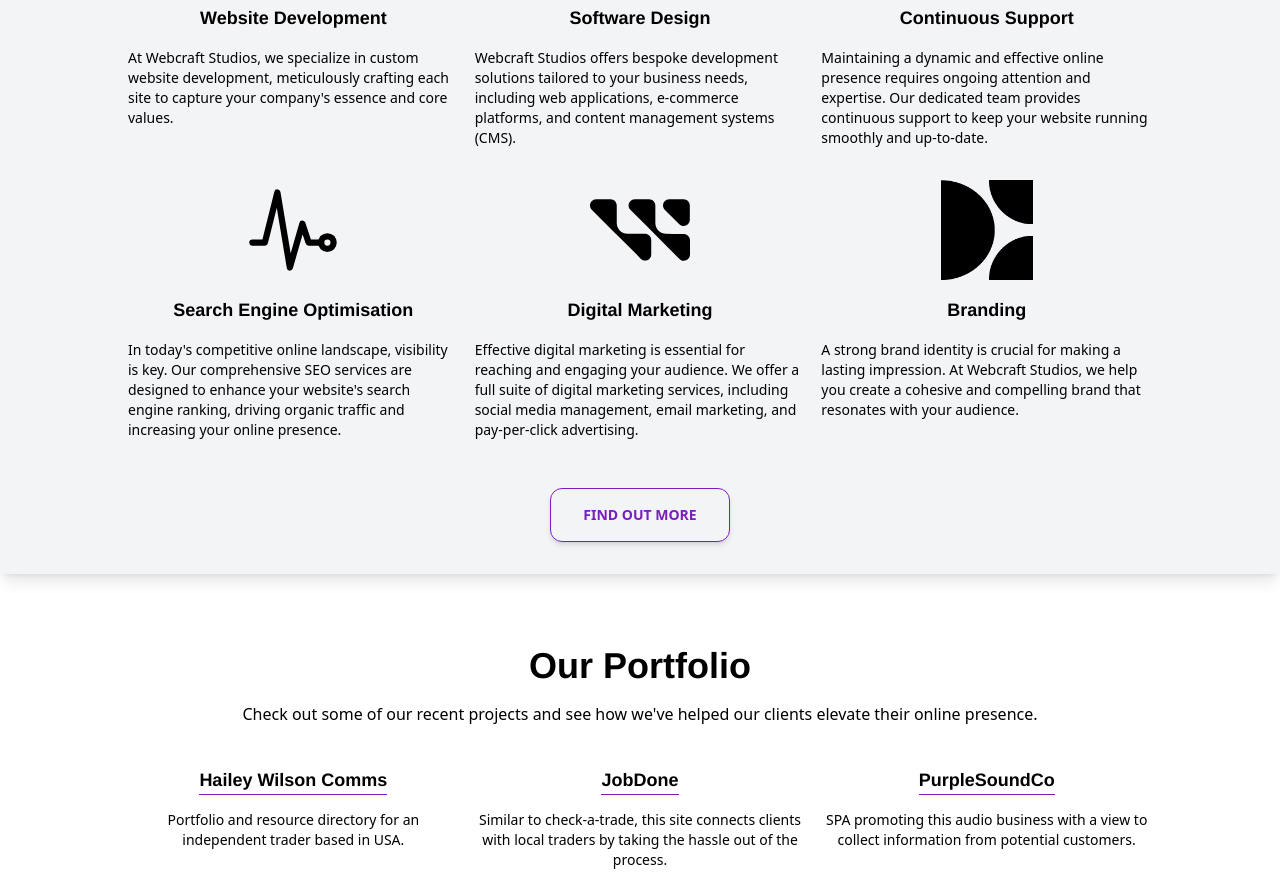
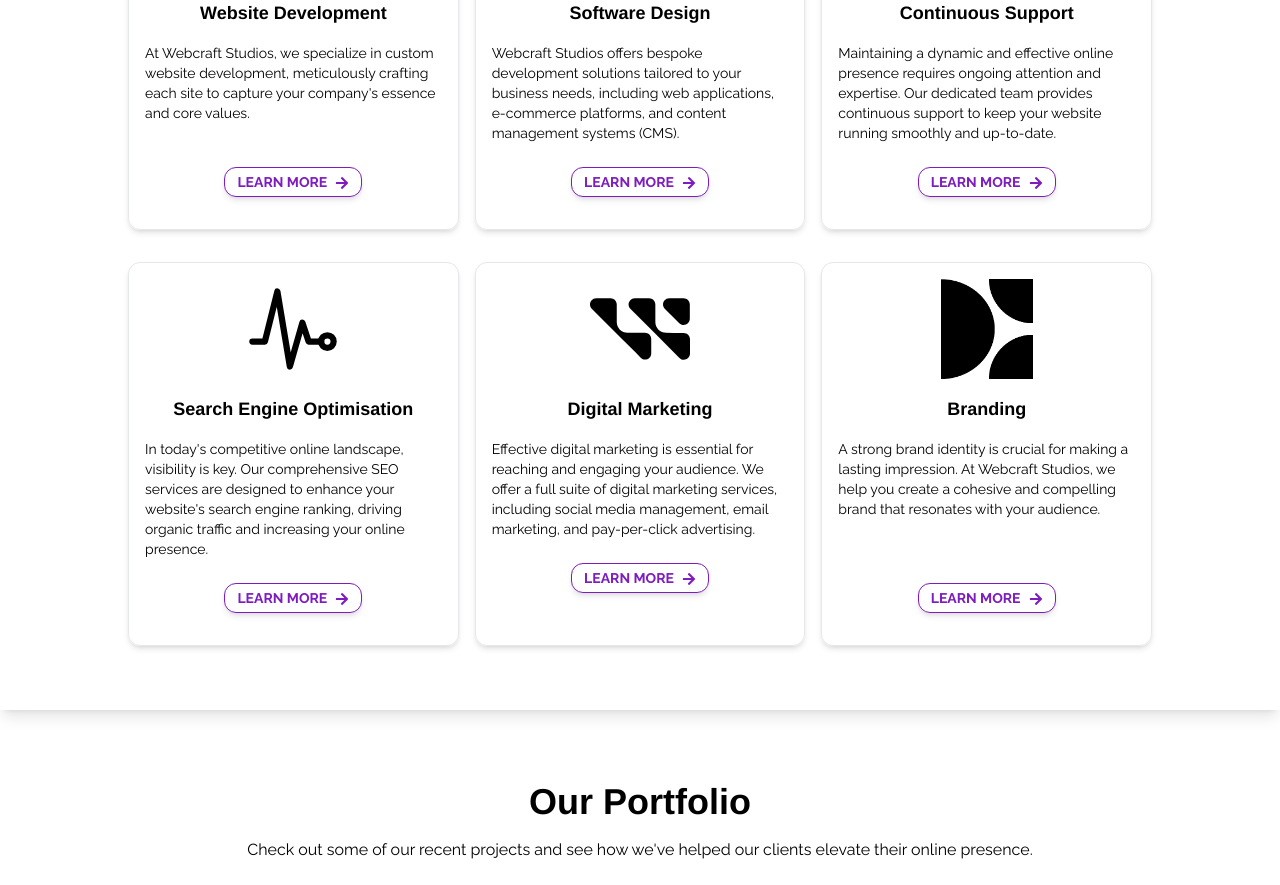
Before and after one commit to prgf87/webcraft-studios, a Next.js app: page / in a window 1280 px wide. Shown: the part 780-1665 px from the top of the page. Built offline with nearby package versions, Linux system fonts and the light colour scheme; no server answers.

Commit message:
small changes to css and still working on recaptcha call/response

```diff
--- a/src/components/hero.js
+++ b/src/components/hero.js
@@ -15,7 +15,7 @@
               Presence
             </h1>
             <div>
-              <p className="text-center sm:text-left">
+              <p className="text-center sm:text-left text-base pt-2">
                 We are a team of passionate designers and developers dedicated
                 to creating stunning, user-friendly websites that drive results
                 for your business.
--- a/src/components/layout.js
+++ b/src/components/layout.js
@@ -18,7 +18,7 @@
         <link rel="icon" href={metadata.icons.icon.url} />
       </Head>
       <Header />
-      <main>{children}</main>
+      <main className={raleway.className}>{children}</main>
       <Footer />
     </>
   );
--- a/src/components/services.js
+++ b/src/components/services.js
@@ -10,10 +10,11 @@
 import Image from 'next/image';
 import logo from '../../public/images/logo/logo-grayscale.png';
 import Link from 'next/link';
+import { FaArrowRight } from 'react-icons/fa';
 
 export default function Services() {
   return (
-    <div className="max-w-screen mx-auto p-8 bg-gray-100 sm:text-center shadow-lg">
+    <div className="max-w-screen mx-auto p-8 sm:text-center shadow-lg">
       <div id="services" className="relative top-[-100px]" />
       <div className="max-w-5xl mx-auto">
         <h2 className="pb-4 text-base">Our Services</h2>
@@ -27,7 +28,7 @@
           </p>
         </div>
         <div className="grid md:grid-cols-3 mx-auto gap-x-4">
-          <div className="pt-8 flex flex-col">
+          <div className="pt-8 flex flex-col border p-4 rounded-xl shadow-md">
             <div className="flex justify-center items-center">
               <SiAntdesign size={100} />
             </div>
@@ -39,6 +40,14 @@
               meticulously crafting each site to capture your company&apos;s
               essence and core values.
             </p>
+            <div className="flex justify-center items-center pt-7 text-base">
+              <button className="btn-4 flex group-hover:">
+                Learn more{' '}
+                <span className="pl-2 pt-1">
+                  <FaArrowRight />
+                </span>
+              </button>
+            </div>
             {/* <p className="pt-4 text-sm  text-left">
               Our process begins with an in-depth analysis of your target market
               and business objectives, ensuring that every design is both
@@ -54,7 +63,7 @@
               growth and reflects your brand&apos;s unique identity.
             </p> */}
           </div>
-          <div className="pt-8 flex flex-col">
+          <div className="pt-8 flex flex-col border p-4 rounded-xl shadow-md">
             <div className="flex justify-center items-center">
               <SiEsotericsoftware size={100} />
             </div>
@@ -66,6 +75,14 @@
               your business needs, including web applications, e-commerce
               platforms, and content management systems (CMS).
             </p>
+            <div className="flex justify-center items-center pt-2 text-base">
+              <button className="btn-4 flex group-hover:">
+                Learn more{' '}
+                <span className="pl-2 pt-1">
+                  <FaArrowRight />
+                </span>
+              </button>
+            </div>
             {/* <p className="pt-4 text-sm  text-left">
               Our team of skilled experts leverages the latest programming
               languages and technologies to deliver high-quality, scalable, and
@@ -80,7 +97,7 @@
               app, we provide the expertise to bring your vision to life.
             </p> */}
           </div>
-          <div className="pt-8 flex flex-col">
+          <div className="pt-8 flex flex-col border p-4 rounded-xl shadow-md">
             <div className="flex justify-center items-center">
               <MdSupportAgent size={100} />
             </div>
@@ -93,6 +110,14 @@
               continuous support to keep your website running smoothly and
               up-to-date.
             </p>
+            <div className="flex justify-center items-center pt-2 text-base">
+              <button className="btn-4 flex group-hover:">
+                Learn more{' '}
+                <span className="pl-2 pt-1">
+                  <FaArrowRight />
+                </span>
+              </button>
+            </div>
             {/* <p className="pt-4 text-sm  text-left">
               At Webcraft Studios, our dedicated team provides continuous
               support to keep your website running smoothly and up-to-date.
@@ -107,7 +132,7 @@
               leaving the website management to us.
             </p> */}
           </div>
-          <div className="py-8 flex flex-col">
+          <div className="my-8 flex flex-col border p-4 rounded-xl shadow-md">
             <div className="flex justify-center items-center">
               <IoPulseOutline size={100} />
             </div>
@@ -120,6 +145,14 @@
               website&apos;s search engine ranking, driving organic traffic and
               increasing your online presence.
             </p>
+            <div className="flex justify-center items-center pt-2 text-base">
+              <button className="btn-4 flex group-hover:">
+                Learn more{' '}
+                <span className="pl-2 pt-1">
+                  <FaArrowRight />
+                </span>
+              </button>
+            </div>
             {/* <p className="pt-4 text-sm  text-left">
               We utilize proven strategies and the latest tools to optimize your
               site for search engines, ensuring that your target audience can
@@ -134,7 +167,7 @@
               to your website.
             </p> */}
           </div>
-          <div className="py-8 flex flex-col">
+          <div className="my-8 flex flex-col border p-4 rounded-xl shadow-md">
             <div className="flex justify-center items-center">
               <SiWesterndigital size={100} />
             </div>
@@ -147,6 +180,14 @@
               services, including social media management, email marketing, and
               pay-per-click advertising.
             </p>
+            <div className="flex justify-center items-center pt-2 text-base">
+              <button className="btn-4 flex group-hover:">
+                Learn more{' '}
+                <span className="pl-2 pt-1">
+                  <FaArrowRight />
+                </span>
+              </button>
+            </div>
             {/* <p className="pt-4 text-sm  text-left">
               At Webcraft Studios, we offer a full suite of digital marketing
               services, including social media management, email marketing, and
@@ -163,7 +204,7 @@
               audience and drive conversions.
             </p> */}
           </div>
-          <div className="py-8 flex flex-col">
+          <div className="my-8 flex flex-col border p-4 rounded-xl shadow-md">
             <div className="flex justify-center items-center">
               <Image src={logo} alt="logo b&w" height={92} width={92} />
             </div>
@@ -175,6 +216,14 @@
               impression. At Webcraft Studios, we help you create a cohesive and
               compelling brand that resonates with your audience.
             </p>
+            <div className="flex justify-center items-center pt-12 text-base">
+              <button className="btn-4 flex group-hover:">
+                Learn more{' '}
+                <span className="pl-2 pt-1">
+                  <FaArrowRight />
+                </span>
+              </button>
+            </div>
             {/*  <p className="pt-4 text-sm  text-left">
               Our branding services include logo design, visual identity, and
               brand strategy development.
@@ -187,11 +236,11 @@
             </p> */}
           </div>
         </div>
-        <div className="pt-4">
+        {/* <div className="pt-4">
           <Link href={'/#about'}>
             <button className="btn-3">Find Out More</button>
           </Link>
-        </div>
+        </div> */}
       </div>
     </div>
   );
--- a/src/pages/api/recaptcha.js
+++ b/src/pages/api/recaptcha.js
@@ -1,14 +1,15 @@
 const secretKey = process.env.GOOGLE_RECAPTCHA_SECRET;
+const siteKey = process.env.NEXT_PUBLIC_GOOGLE_RECAPTCHA_KEY;
 console.log(secretKey);
 
 const handler = async (req, res) => {
   const { token } = req.body;
   const response = await fetch(
-    'https://www.google.com/recaptcha/api/siteverify',
+    `https://recaptchaenterprise.googleapis.com/v1/projects/webcraft-studios-1717768473822/assessments?key=${secretKey}`,
     {
       method: 'POST',
-      secret: secretKey,
-      response: token,
+      siteKey: siteKey,
+      token: token,
       headers: {
         'Content-Type': 'application/json',
       },
--- a/src/styles/globals.css
+++ b/src/styles/globals.css
@@ -31,6 +31,10 @@
 
 .btn-3 {
   @apply border border-[#7D1CBF] rounded-xl px-8 py-4 font-bold uppercase text-sm bg-[#7D1CBF]/0 text-[#7D1CBF] shadow-md hover:bg-[#7D1CBF] hover:text-white transition-colors duration-300 ease-out;
+}
+
+.btn-4 {
+  @apply border border-[#7D1CBF] rounded-xl px-3 py-1 my-4 font-bold uppercase text-sm bg-[#7D1CBF]/0 text-[#7D1CBF] shadow-md hover:bg-[#7D1CBF]/90 hover:text-white transition-colors duration-300 ease-out;
 }
 
 input,
```
